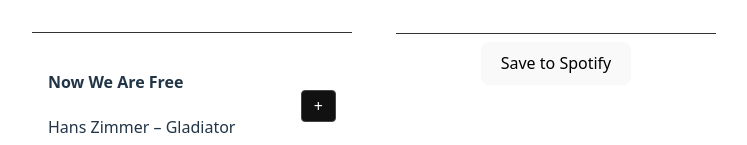
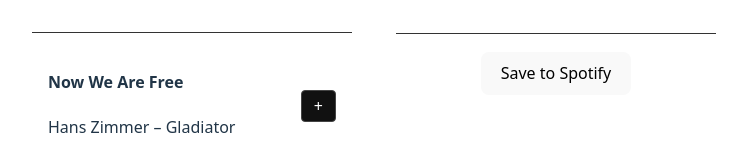
Before and after one commit to ArekKrak/jamming, a React (Vite) app: page / in a window 1280 px wide. Shown: the part 546-691 px from the top of the page, without its empty margins (266-1013 px from the left). Built offline with nearby package versions, Linux system fonts and the light colour scheme.

Commit message:
style the save to spotify button

```diff
--- a/src/components/Playlist/Playlist.css
+++ b/src/components/Playlist/Playlist.css
@@ -0,0 +1,3 @@
+.playlist-button {
+    margin: 10px;
+}
--- a/src/components/Playlist/Playlist.jsx
+++ b/src/components/Playlist/Playlist.jsx
@@ -21,7 +21,7 @@
             />
             <TrackList tracks={tracks} onRemove={onRemove} />
             {/* Pass the onSave prop and add a guard that disables the button when the playlist has no tracks */}
-            <button onClick={onSave} disabled={tracks.length === 0}>Save to Spotify</button>
+            <button className="playlist-button" onClick={onSave} disabled={tracks.length === 0}>Save to Spotify</button>
         </section>
     );
 }
```
